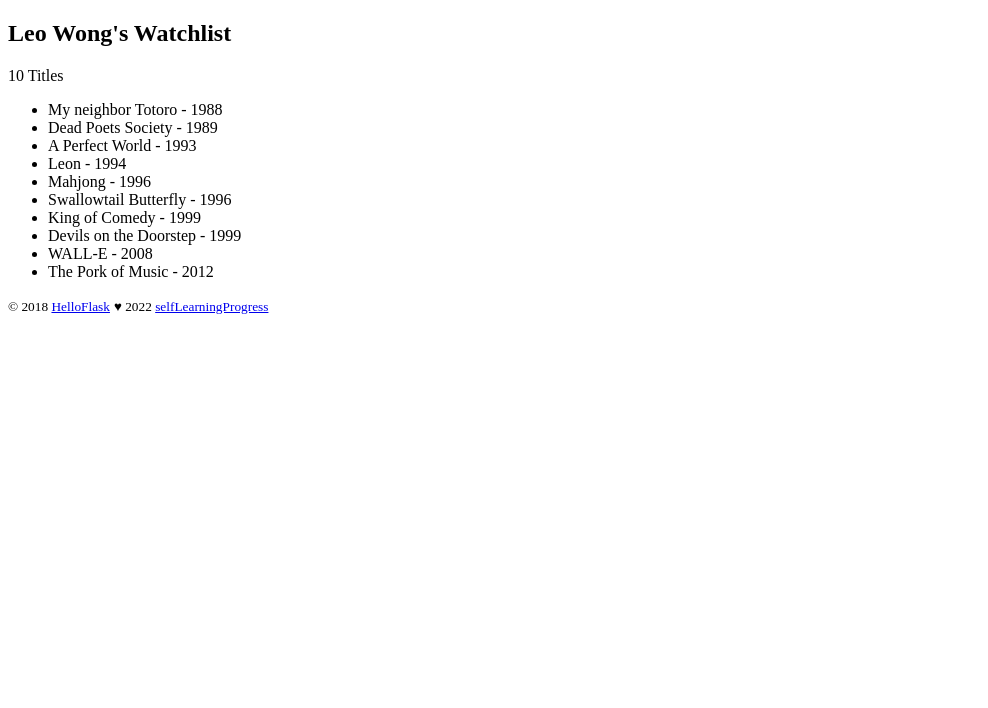
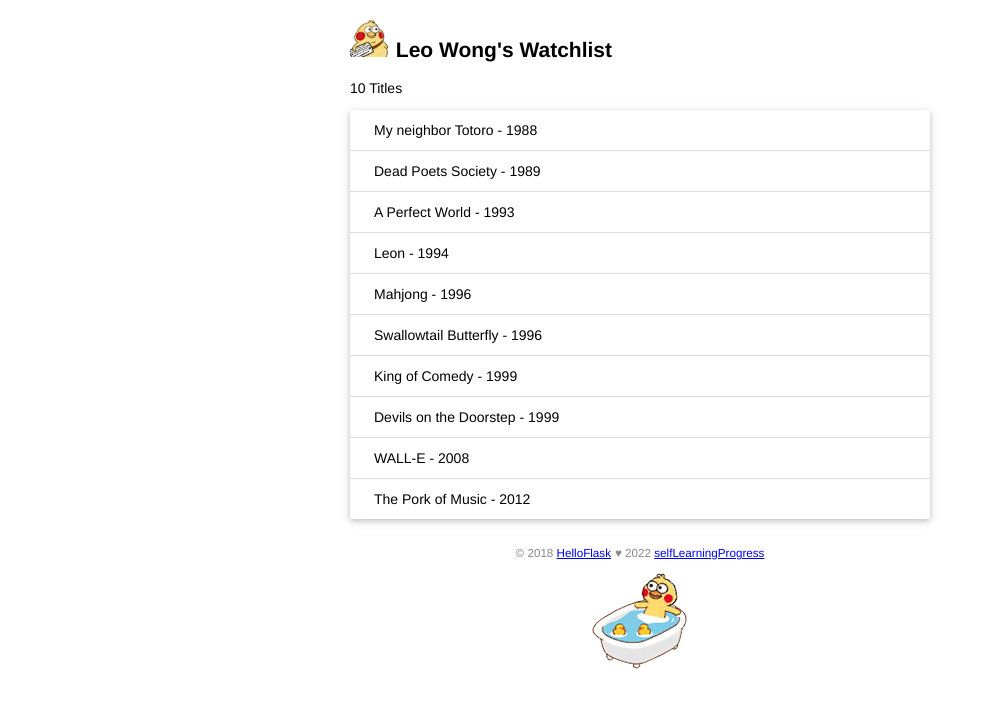
Before and after one commit to elpon/watchlist, a Flask app: page / in a window 1280 px wide. Shown: the top 708 px of the page, without its empty margins (0-988 px from the left). Run offline with Flask 2, Linux system fonts and the light colour scheme.

Commit message:
Add static files, add css style

```diff
--- /dev/null
+++ b/static/style.css
@@ -0,0 +1,48 @@
+/* 页面整体 */
+body {
+    margin: auto;
+    max-width: 580px;
+    font-size: 14px;
+    font-family: Helvetica, Arial, sans-serif;
+}
+
+/* 页脚 */
+footer {
+    color: #888;
+    margin-top: 15px;
+    text-align: center;
+    padding: 10px;
+}
+
+/* 头像 */
+.avatar {
+    width: 40px;
+}
+
+/* 电影列表 */
+.movie-list {
+    list-style-type: none;
+    padding: 0;
+    margin-bottom: 10px;
+    box-shadow: 0 2px 5px 0 rgba(0, 0, 0, 0.16), 0 2px 10px 0 rgba(0, 0, 0, 0.12);
+}
+
+.movie-list li{
+    padding: 12px 24px;
+    border-bottom: 1px solid #ddd;
+}
+
+.movie-list li:last-child {
+    border-bottom: none;
+}
+
+.movie-list list-style:hover{
+    background-color: #f8f9fa;
+}
+
+/* 小黄鸡动态图片 */
+.bathchic {
+    display: block;
+    margin: 0 auto;
+    height: 100px;
+}
--- a/templates/index.html
+++ b/templates/index.html
@@ -3,12 +3,17 @@
 <head>
     <meta charset="utf-8">
     <title>{{ name }}'s Watchlist</title>
+    <link rel="icon" href="{{ url_for('static', filename='favicon.ico') }}">
+    <link rel="stylesheet" href="{{ url_for('static', filename='style.css' ) }}" type="text/css">
 </head>
 <body>
-    <h2>{{ name }}'s Watchlist</h2>
+    <h2>
+        <img alt="Avatar" class="avatar" src="{{ url_for('static', filename='images/avatar.jpeg') }}">
+        {{ name }}'s Watchlist
+    </h2>
     {# 使用length过滤器获取movies变量的长度 #}
     <p>{{ movies|length }} Titles</p>
-    <ul>
+    <ul class="movie-list">
         {% for movie in movies %} {# 迭代movies变量 #}
         <li>{{ movie.title }} - {{ movie.year }}</li> {# 等同于movie['title'] #}
         {% endfor %} {# 使用endfor标签结束for语句#}
@@ -17,5 +22,6 @@
         <small>&copy; 2018 <a = href="http://helloflask.com/tutorial">HelloFlask</a></small>
         <small>&hearts; 2022 <a = href="https://trello.com/b/pLHhkhdX/selflearningprogress">selfLearningProgress</a></small>
     </footer>
+    <img alt="bathchic" class="bathchic" src="{{ url_for('static', filename='images/bathchic.gif') }}">
 </body>
 </html>
```
Also changed, not shown: static/favicon.ico (added), static/images/avatar.jpeg (added), static/images/bathchic.gif (added).
